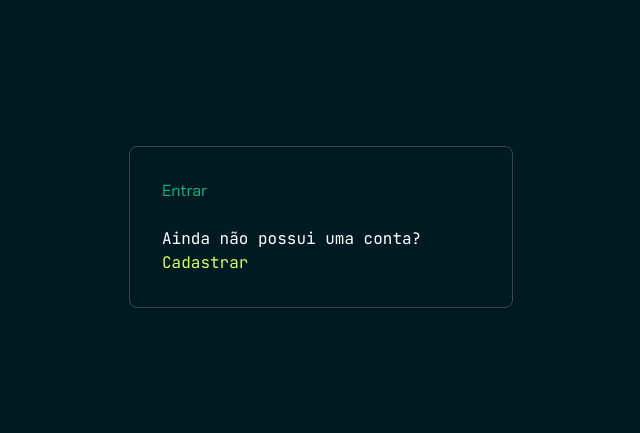
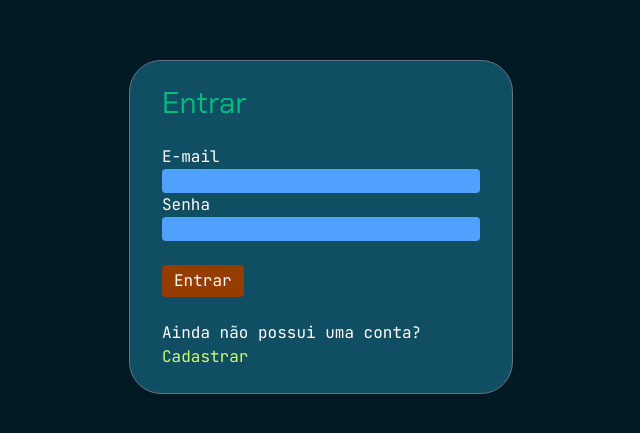
Before and after one commit to LucasG-Limongi/tech-conference-site, a React (Vite) app: page /login in a window 1280 px wide. Shown: the part 173-606 px from the top of the page, without its empty margins (319-959 px from the left). Built offline with nearby package versions, Linux system fonts and the light colour scheme.

Commit message:
Estilização das páginas dos formulários e renomeação do AuthLayout para CenteredLayout. Adicionada animação aos botões do Header.

```diff
--- a/src/components/Header.jsx
+++ b/src/components/Header.jsx
@@ -1,7 +1,7 @@
 import { NavLink } from "react-router"
 
 function navLinkClass({ isActive }) {
-    return isActive ? "text-accent bg-amber-800 p-2 my-2 rounded-4xl text-center content-center font-bold" : "bg-amber-800 p-2 my-2 rounded-4xl text-center content-center"
+    return isActive ? "text-accent bg-amber-800 p-2 my-2 rounded-4xl text-center content-center font-bold" : "bg-amber-800 p-2 my-2 rounded-4xl text-center content-center hover:scale-125 transition-all"
 }
 
 export default function Header() {
--- a/src/layouts/AuthLayout.jsx
+++ /dev/null
@@ -1,10 +0,0 @@
-import { Outlet } from 'react-router'
-export default function AuthLayout() {
-    return (
-        <div className="min-h-screen flex items-center justify-center">
-            <div className="w-96 border border-white/20 rounded-lg p-8">
-                <Outlet />
-            </div>
-        </div>
-    )
-}
--- /dev/null
+++ b/src/layouts/CenteredLayout.jsx
@@ -0,0 +1,11 @@
+import { Outlet } from 'react-router'
+
+export default function CenteredLayout() {
+    return (
+        <div className="min-h-dvh flex items-center justify-center">
+            <div className='w-96 border border-gray-500 rounded-4xl px-8 py-6 bg-cyan-900'>
+                <Outlet />
+            </div>
+        </div>
+    )
+}
--- a/src/main.jsx
+++ b/src/main.jsx
@@ -3,7 +3,7 @@ import { createRoot } from 'react-dom/client'
 import './index.css'
 import { BrowserRouter, Routes, Route } from 'react-router';
 import SiteLayout from './layouts/SiteLayout.jsx'
-import AuthLayout from './layouts/AuthLayout.jsx'
+import CenteredLayout from './layouts/CenteredLayout.jsx'
 import Home from "./pages/Home"
 import Contact from "./pages/Contact"
 import Register from "./pages/Register"
@@ -19,7 +19,7 @@ createRoot(document.getElementById('root')).render(
           <Route path="/contato" element={<Contact />} />
         </Route>
 
-        <Route element={<AuthLayout />}>
+        <Route element={<CenteredLayout />}>
           <Route path="/cadastro" element={<Register />} />
           <Route path="/login" element={<Login />} />
         </Route>
--- a/src/pages/Login.jsx
+++ b/src/pages/Login.jsx
@@ -1,14 +1,43 @@
-import { Link } from "react-router"
+import { Link, useNavigate } from "react-router"
 
 export default function Login() {
+    const navigate = useNavigate()
+
+    function handleSubmit(event) {
+        event.preventDefault()
+        navigate('/')
+    }
+
     return (
         <>
-            <h1 className="text-emerald-500">Entrar</h1><br />
+            <div className="flex flex-col">
+                <h1 className="text-emerald-500 text-3xl">Entrar</h1><br />
 
-            <p>
-                Ainda não possui uma conta?<br/>
-                <Link to="/cadastro" className="text-accent">Cadastrar</Link>
-            </p>
+                <form onSubmit={handleSubmit}>
+                    {/* email */}
+                    <div className="flex flex-col">
+                        <label htmlFor="email">E-mail</label>
+                        <input type="email" id="email" name="email"
+                        className="bg-blue-400 rounded
+                        shadow-purple-300"/>
+                    </div>
+
+                    {/* senha */}
+                    <div className="flex flex-col">
+                        <label htmlFor="password">Senha</label>
+                        <input type="password" id="password"    name="password"
+                        className="bg-blue-400 rounded
+                        shadow-purple-300"/>
+                    </div><br />
+
+                    <button type="submit" className="bg-amber-800 px-3 py-1 rounded-sm hover:scale-110 transition-all">Entrar</button>
+                </form><br />
+
+                <p>
+                    Ainda não possui uma conta?<br/>
+                    <Link to="/cadastro" className="text-accent">Cadastrar</Link>
+                </p>
+            </div>
         </>
     )
 }
--- a/src/pages/Register.jsx
+++ b/src/pages/Register.jsx
@@ -1,4 +1,4 @@
-import { Link, useNavigate } from "react-router"
+import { NavLink, useNavigate } from "react-router"
 
 export default function Register() {
     const navigate = useNavigate()
@@ -10,7 +10,8 @@ export default function Register() {
 
     return (
         <>
-            <h1>Cadastrar</h1><br />
+            <div className="flex flex-col">
+                <h1 className="text-emerald-500 text-3xl">Cadastrar</h1><br />
 
                 <form onSubmit={handleSubmit}>
                     {/* nome */}
@@ -48,13 +49,14 @@ export default function Register() {
                     <br />
 
                     {/* demais campos: e-mail, senha e confirmar senha */}
-                <button type="submit">Cadastrar</button>
+                    <button type="submit" className="bg-amber-800 px-3 py-1 rounded-sm hover:scale-110 transition-all">Cadastrar</button>
                 </form><br />
 
                 <p>
                     Já possui uma conta?<br/>
-                <Link to="/login">Faça o login</Link>
+                    <NavLink to="/login" className='text-accent'>Faça o login</NavLink>
                 </p>
+            </div>
         </>
     )
 }
```
Lines whose indentation alone changed are shown as unchanged.
